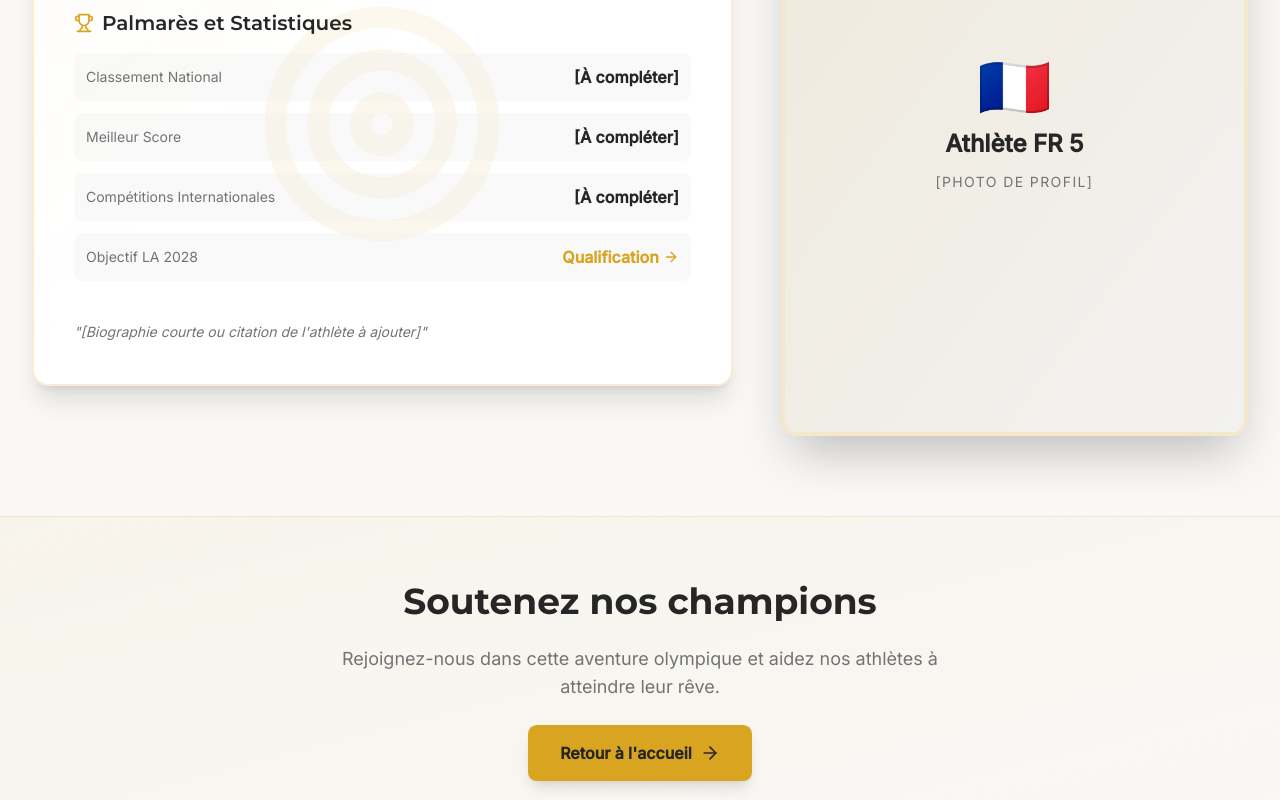
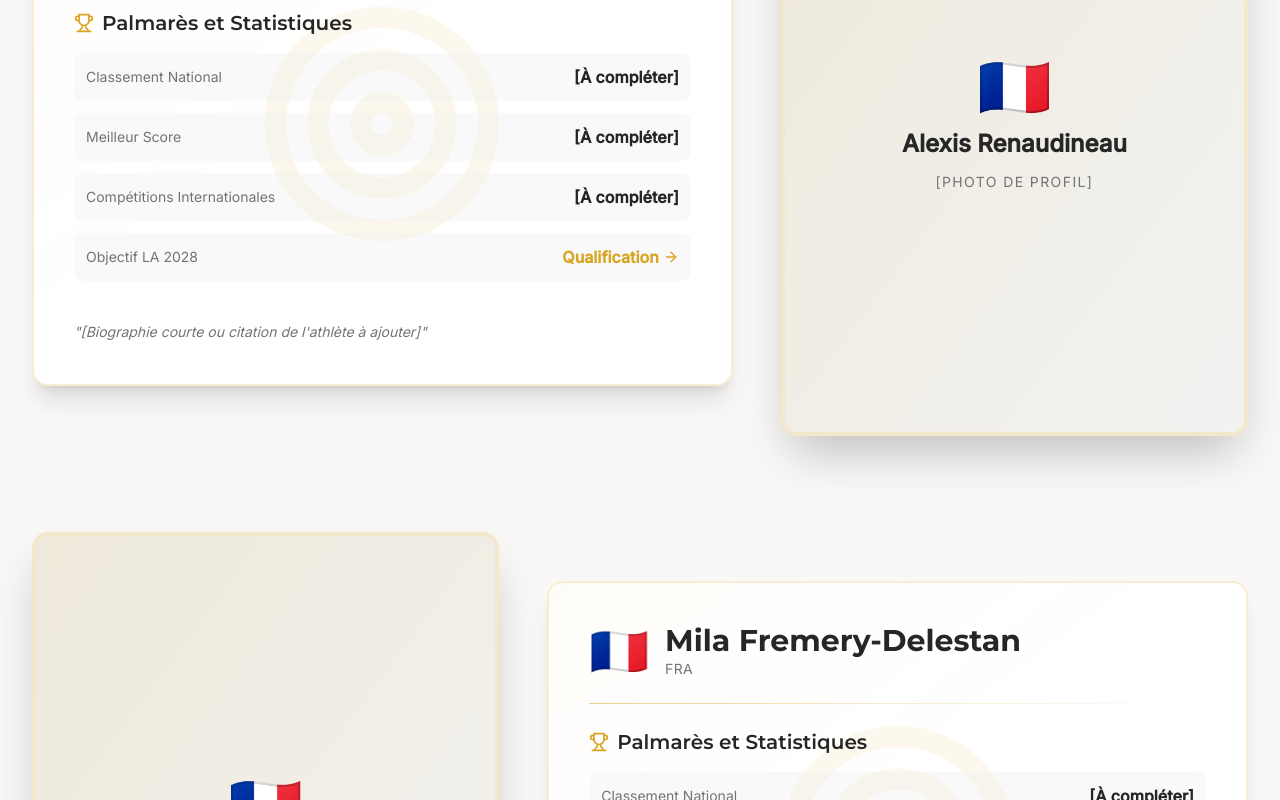
Before and after one commit to nc7hmwtkz4-dot/sg-367be137-3608-459c-9bca-cc2af1e0b7e2-1780337345, a Next.js app: page /los-angeles-2028 in a window 1280 px wide. Shown: the part 5780-6580 px from the top of the page. Built offline with nearby package versions, Linux system fonts and the light colour scheme; no server answers.

Commit message:
feat(data): update athlete list

```diff
--- a/src/pages/los-angeles-2028.tsx
+++ b/src/pages/los-angeles-2028.tsx
@@ -29,7 +29,8 @@ const athletesData: Athlete[] = [
   { name: "Thomas Aubert", country: "SUI", flag: "🇨🇭", waId: 5974 },
   { name: "Franck Eyeni", country: "CIV", flag: "🇨🇮", waId: 20443 },
   { name: "Marcelle Diombo", country: "CIV", flag: "🇨🇮" },
-  { name: "Athlète FR 5", country: "FRA", flag: "🇫🇷" }
+  { name: "Alexis Renaudineau", country: "FRA", flag: "🇫🇷", waId: 46647 },
+  { name: "Mila Fremery-Delestan", country: "FRA", flag: "🇫🇷", waId: 45361 }
 ];
 
 export const getStaticProps: GetStaticProps = async () => {
```
